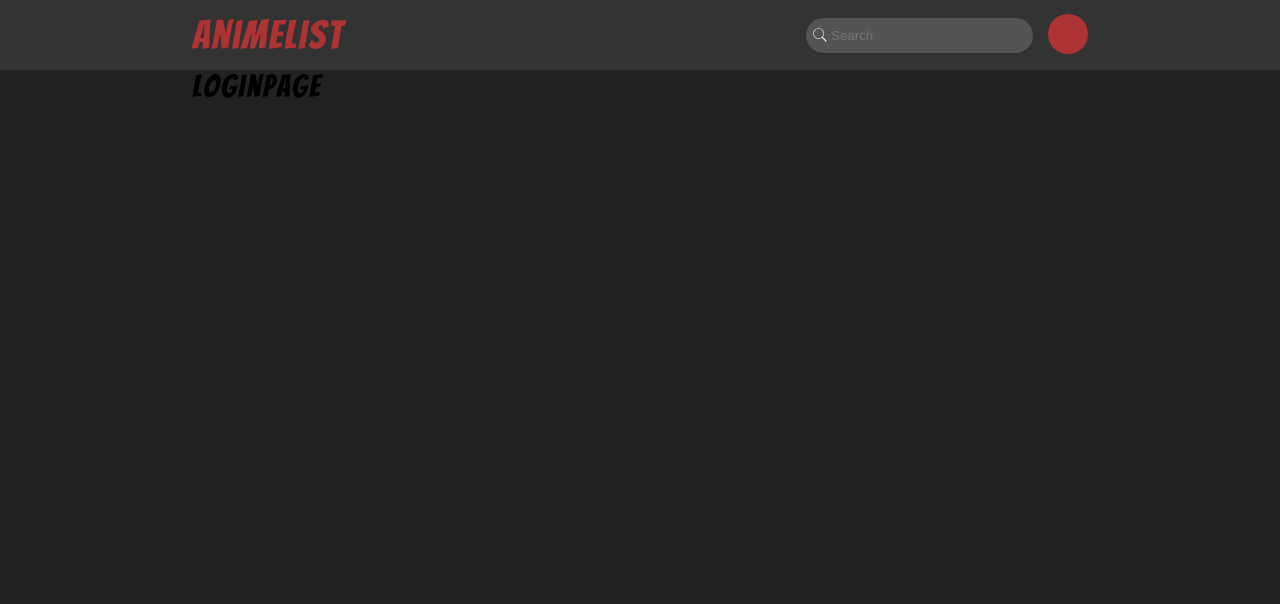
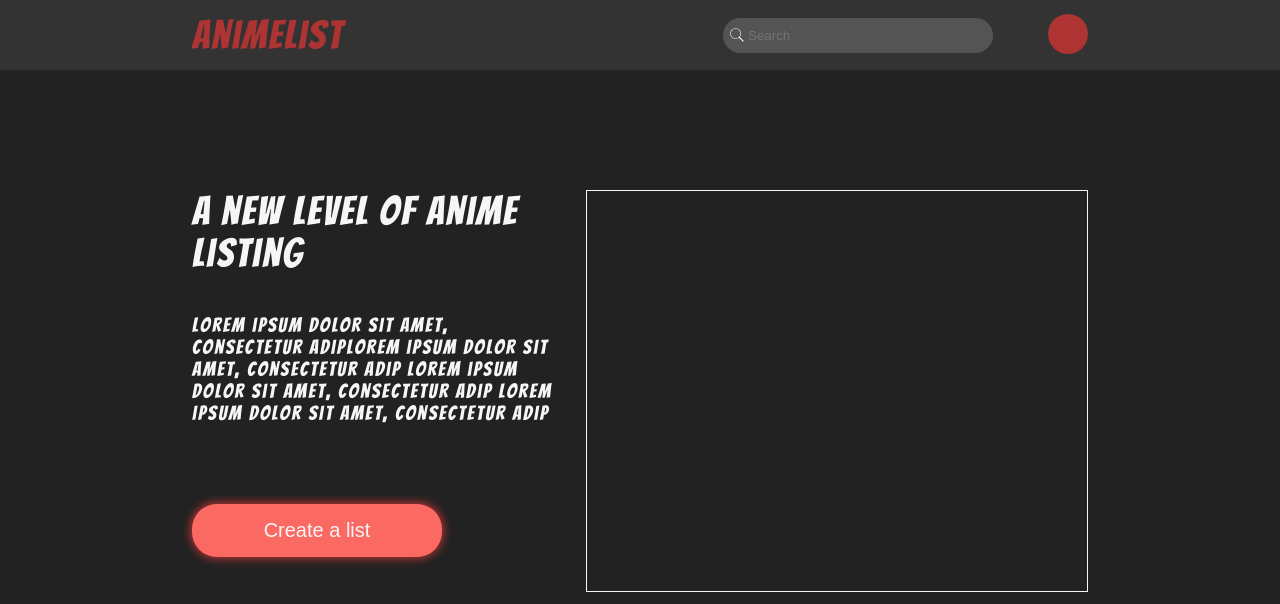
Before and after one commit to ConstIgorIvanov/anime-list, a React (Create React App) app: page / in a window 1280 px wide. Shown: the top 604 px of the page. Built offline with nearby package versions, Linux system fonts and the light colour scheme.

Commit message:
loginpage layout + adaptiv

```diff
--- a/src/pages/LoginPage/index.tsx
+++ b/src/pages/LoginPage/index.tsx
@@ -1,7 +1,21 @@
 import React from 'react';
 
 const LoginPage = () => {
-  return <div>LoginPage</div>;
+  return (
+    <div className="login">
+      <div className="login__left">
+        <div className="login__left__title">A new level of anime listing</div>
+        <div className="login__left__description">
+          Lorem ipsum dolor sit amet, consectetur adipLorem ipsum dolor sit amet, consectetur adip
+          Lorem ipsum dolor sit amet, consectetur adip Lorem ipsum dolor sit amet, consectetur adip
+        </div>
+        <button className="button">Create a list</button>
+      </div>
+      <div className="login__right">
+        <div className="login__right__image"></div>
+      </div>
+    </div>
+  );
 };
 
 export default LoginPage;
--- a/src/scss/_variables.scss
+++ b/src/scss/_variables.scss
@@ -5,10 +5,14 @@ $gray-background: #333333;
 $white-background: #545454;
 
 $red: #ae3333;
+$gray-red: #fb6963;
+
 $white: #f7f5f6;
-$duration: 0.15s;
 
-$font-min: 26px;
-$font-standart: 31px;
-$font-big: 34px;
+$fast-duration: 0.15s;
+$duration: 0.2s;
+$slowly-duration: 0.5s;
+
+$font-min: 20px;
+$font-standart: 30px;
 $font-super: 40px;
--- a/src/scss/components/_app.scss
+++ b/src/scss/components/_app.scss
@@ -1,3 +1,4 @@
 @import './header';
 @import './input';
 @import './button';
+@import './login';
--- a/src/scss/components/_button.scss
+++ b/src/scss/components/_button.scss
@@ -0,0 +1,15 @@
+.button {
+  width: 250px;
+  font-size: $font-min;
+  color: $white;
+  background-color: $gray-red;
+  border: none;
+  padding: 15px 40px;
+  border-radius: 25px;
+  box-shadow: 0px 0px 8px 2px $red;
+  transition: $duration;
+
+  &:hover {
+    background-color: $red;
+  }
+}
--- a/src/scss/components/_header.scss
+++ b/src/scss/components/_header.scss
@@ -4,6 +4,8 @@
   background-color: $gray-background;
   display: flex;
   align-items: center;
+  margin-bottom: 120px;
+
   &--wrapper {
     width: 70%;
     margin: 0 auto;
@@ -26,4 +28,10 @@
       background-color: $red;
     }
   }
+
+  @media (max-width: 600px) {
+    &__logo {
+      display: none;
+    }
+  }
 }
--- a/src/scss/components/_input.scss
+++ b/src/scss/components/_input.scss
@@ -14,7 +14,8 @@
   }
 
   &--header {
-    margin-right: 15px;
+    margin-right: 55px;
+    width: 220px;
     transition: $duration;
     &:focus {
       box-shadow: 0px 0px 8px 2px $red;
--- /dev/null
+++ b/src/scss/components/_login.scss
@@ -0,0 +1,41 @@
+.login {
+  display: grid;
+  grid-template-columns: repeat(2, 1fr);
+  color: $white;
+
+  &__left {
+    margin-right: 30px;
+    &__title {
+      font-size: $font-super;
+      margin-bottom: 40px;
+    }
+    &__description {
+      font-size: $font-min;
+      margin-bottom: 80px;
+    }
+  }
+
+  &__right {
+    display: flex;
+    justify-content: flex-end;
+    &__image {
+      width: 500px;
+      height: 400px;
+      border: 1px solid $white;
+    }
+  }
+  @media (max-width: 1125px) {
+    &__left {
+      margin-bottom: 50px;
+    }
+    &__right {
+      justify-content: center;
+    }
+    grid-template-columns: repeat(1, 1fr);
+  }
+  @media (max-width: 600px) {
+    &__right {
+      display: none;
+    }
+  }
+}
```
Also changed, not shown: src/assets/anime_girl.png (added).
